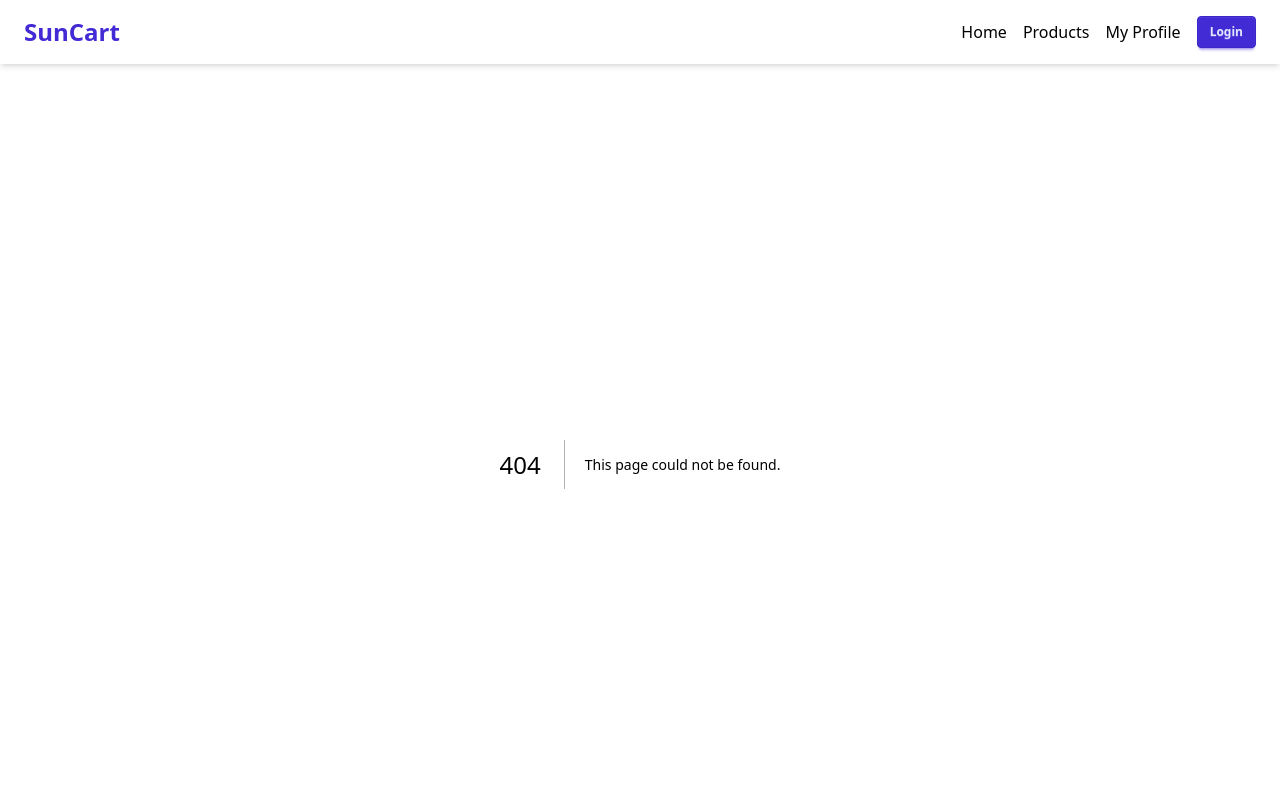
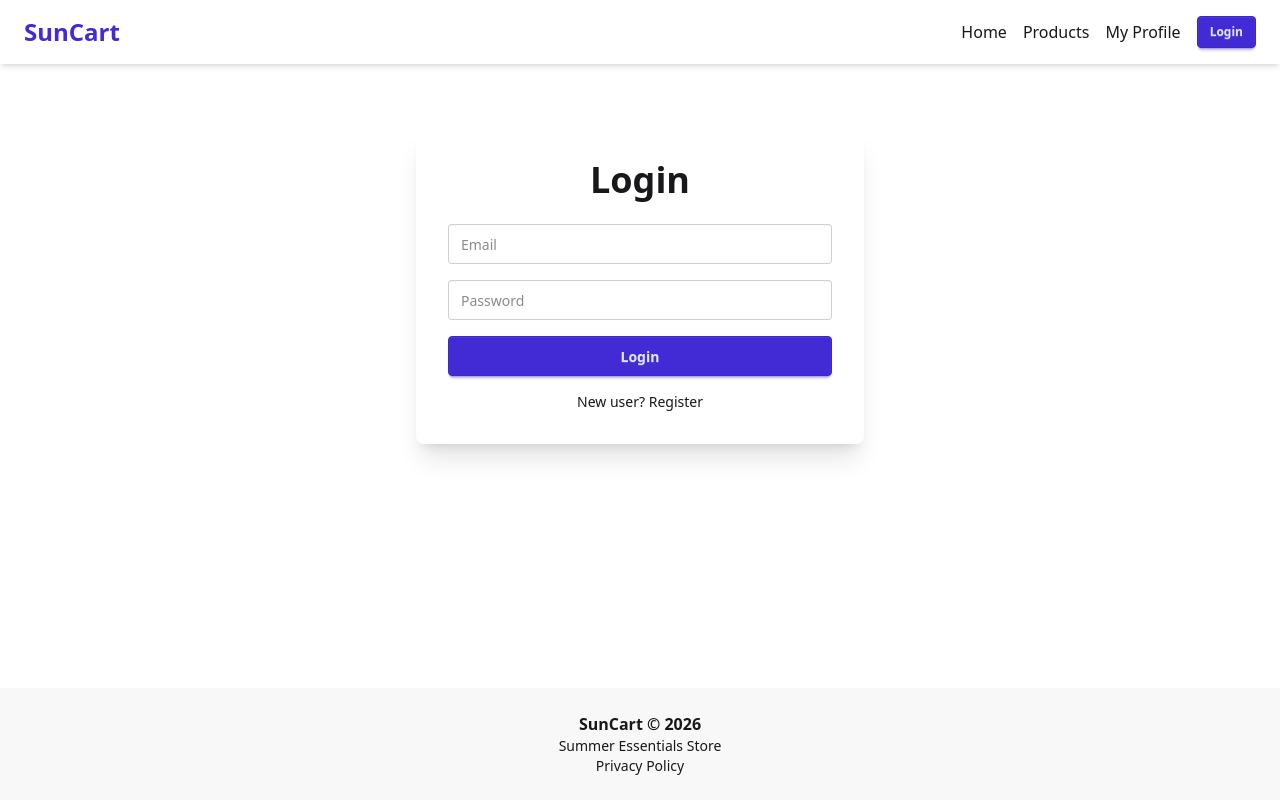
Before and after one commit to musfik070-gif/suncart, a Next.js app: page /login in a window 1280 px wide. Before the commit this address had no page. Shown: the top 800 px of the page. Built offline with nearby package versions, Linux system fonts and the light colour scheme.

Commit message:
made log in page

```diff
--- /dev/null
+++ b/app/login/page.tsx
@@ -0,0 +1,38 @@
+"use client";
+
+import { useRouter } from "next/navigation";
+
+export default function LoginPage() {
+  const router = useRouter();
+
+  const handleLogin = () => {
+    localStorage.setItem("isLoggedIn", "true");
+    router.push("/");
+  };
+
+  return (
+    <section className="py-16 max-w-md mx-auto">
+      <div className="card bg-base-100 shadow-xl p-8">
+        <h1 className="text-4xl font-bold text-center mb-6">Login</h1>
+
+        <input
+          type="email"
+          placeholder="Email"
+          className="input input-bordered w-full mb-4"
+        />
+
+        <input
+          type="password"
+          placeholder="Password"
+          className="input input-bordered w-full mb-4"
+        />
+
+        <button onClick={handleLogin} className="btn btn-primary w-full">
+          Login
+        </button>
+
+        <p className="text-center mt-4 text-sm">New user? Register</p>
+      </div>
+    </section>
+  );
+}
```
